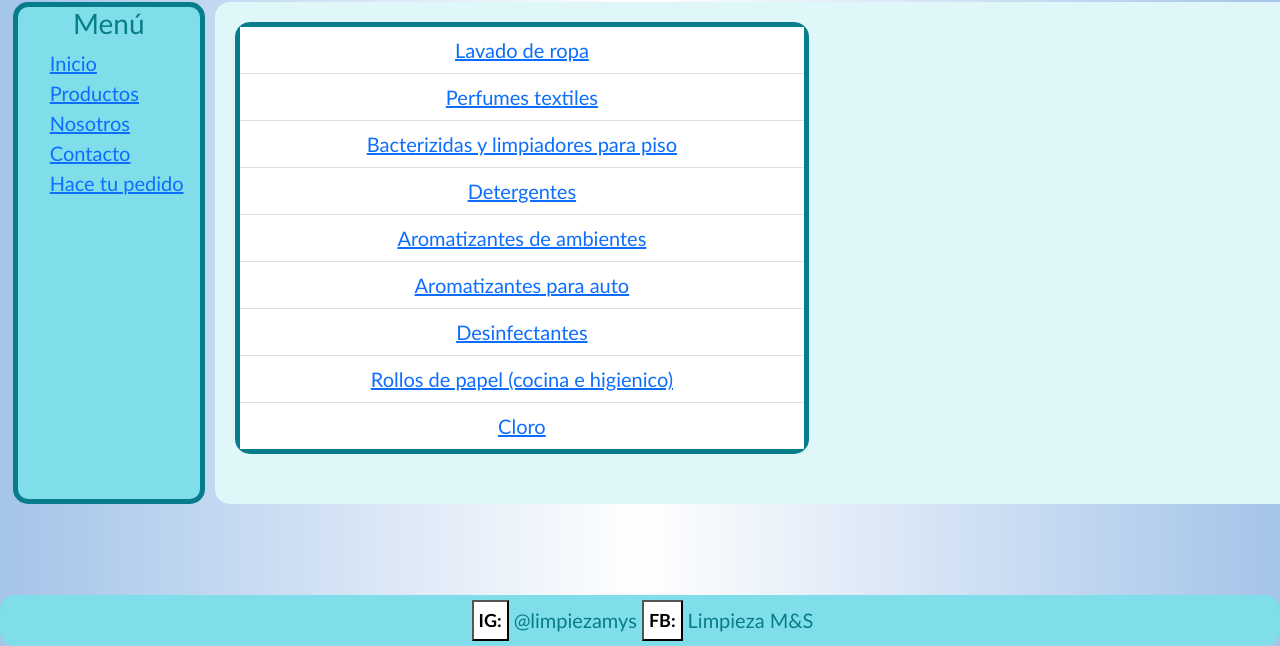
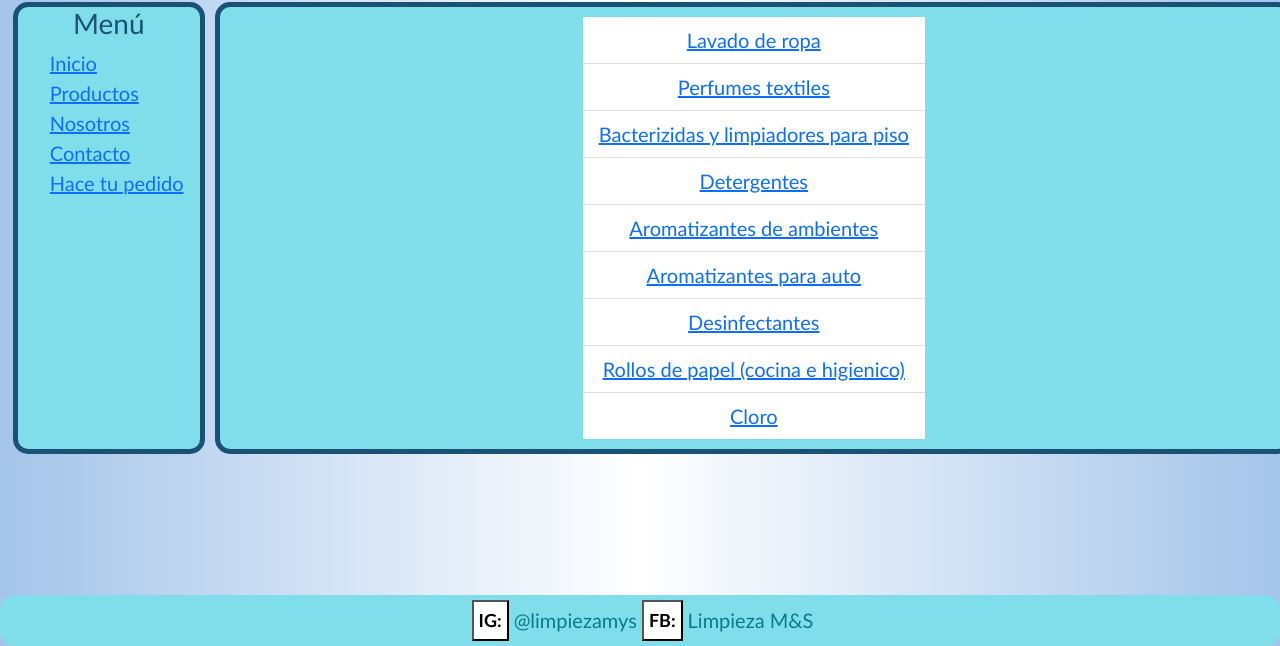
Before and after one commit to TrellixVulnTeam/Idea_Vallejos_5EPF, a plain HTML site: page html/productos.html in a window 1280 px wide. Shown: the part 231-877 px from the top of the page. Drawn offline with nearby package versions, Linux system fonts and the light colour scheme.

Commit message:
Agregue media

```diff
--- a/css/Style.css
+++ b/css/Style.css
@@ -3,7 +3,7 @@
   margin: 0%;
 }
 body {
-  color: #077c8b;
+  color:#1A5276;
   font-family: 'Gill Sans', 'Gill Sans MT', Calibri, 'Trebuchet MS', sans-serif;
 }
 
@@ -67,6 +67,7 @@
   font-size: large;
   font-weight: 500;
   grid-area: nav;
+  border-radius: 120;
 
 }
 
@@ -104,9 +105,9 @@
 }
 
 section {
-  padding: 20px 20px 20px 20px;
+  padding: 10px 10px 10px 10px;
   grid-area: section;
-  justify-items: stretch;
+  justify-items: space-evenly;
   align-items: stretch
 }
 
@@ -121,16 +122,15 @@
   color: #077c8b;
   font-family: 'Gill Sans', 'Gill Sans MT', Calibri, 'Trebuchet MS', sans-serif;
   font-size: 20px;
-  border-top: solid 5px  #077c8b;
-  border-right: solid 5px #077c8b;
-  border-bottom: solid 5px #077c8b;
-  border-left: solid 5px #077c8b;
+  border-top: solid 5px  #1A5276;
+  border-right: solid 5px #1A5276;
+  border-bottom: solid 5px #1A5276;
+  border-left: solid 5px #1A5276 ;
   border-radius: 15px;
   z-index: 2;
-  justify-content:space-evenly;
+  justify-content:center;
   text-align: center;
 }
-
 
 
 aside {
@@ -143,7 +143,7 @@
   font-size: 20px;
   font-weight:lighter;
   font-family: 'Gill Sans', 'Gill Sans MT', Calibri, 'Trebuchet MS', sans-serif;
-  color: #077c8b;
+  color: #1A5276;
   position: justify; }
 
   h3{
@@ -151,11 +151,14 @@
   }
 
   #subtitulo{
-    animation-duration: 2s;
+  animation-duration: 2s;
   animation-name: aparecer;
   animation-iteration-count: infinite;
   font-family: 'Gill Sans', 'Gill Sans MT', Calibri, 'Trebuchet MS', sans-serif;
   color: #077c8b;
+  justify-content:space-evenly;
+  position: justify;
+  text-align: center
 
 }
 
@@ -165,13 +168,13 @@
 
 
   background-color:#80DEEA;
-  color: #077c8b;
+  color: #1A5276;
   font-family: 'Gill Sans', 'Gill Sans MT', Calibri, 'Trebuchet MS', sans-serif;
   font-size: 20px;
-  border-top: solid 5px  #077c8b;
-  border-right: solid 5px #077c8b;
-  border-bottom: solid 5px #077c8b;
-  border-left: solid 5px #077c8b;
+  border-top: solid 5px #1A5276 ;
+  border-right: solid 5px #1A5276;
+  border-bottom: solid 5px #1A5276;
+  border-left: solid 5px #1A5276;
   border-radius: 15px;
 
 }
@@ -232,9 +235,6 @@
 }
 
 
-
-
-
 @media screen and (min-width: 360px) {
   #main {
       grid-template-columns: auto;
@@ -262,8 +262,6 @@
   #inputNav{
     margin: 15px;
 }
-
-
 }
 
 @media screen and (min-width: 1200px)
@@ -284,11 +282,9 @@
 
 }
 
-
 aside {
   display: block;
 }
-
 
 #menuBurger
 {
@@ -296,3 +292,23 @@
 }
 
  }
+
+ @media (max-width: 576px) {
+  header {
+  background-color: #80DEEA;
+
+  }
+}
+
+@media (min-width: 768px) and (max-width: 868px) {
+  header {
+      background-color: white;
+  }
+}
+
+@media (min-width: 768px) and (orientation: landscape) {
+  header {
+      background-color: #1A5276;
+  }
+
+ }
--- a/html/productos.html
+++ b/html/productos.html
@@ -40,8 +40,8 @@
          </ul>
     </aside>
             <div id="titulo"><h2>NUESTROS PRODUCTOS</h2></div>
-          <section class="ubicacion">
-              <article class="item">
+              <section id="ubicacion" class="item container-fluid item">
+                 <article >
                   <ul class="list-group list-group-flush">
                       <li class="list-group-item"><a href=>Lavado de ropa</li></a>
                       <li class="list-group-item"><a href=>Perfumes textiles</li></a>
@@ -58,5 +58,6 @@
           </section>
           <footer class="cambioTexto"><button class="redes"> IG:</button> @limpiezamys <button class="redes"> FB:</button> Limpieza M&S</footer>
     </div>
+    <script src="https://cdn.jsdelivr.net/npm/bootstrap@5.2.0-beta1/dist/js/bootstrap.bundle.min.js" integrity="sha384-pprn3073KE6tl6bjs2QrFaJGz5/SUsLqktiwsUTF55Jfv3qYSDhgCecCxMW52nD2" crossorigin="anonymous"></script>
  </body>
 </html>
```
Also changed, not shown: index.html (+1 -2 lines).
